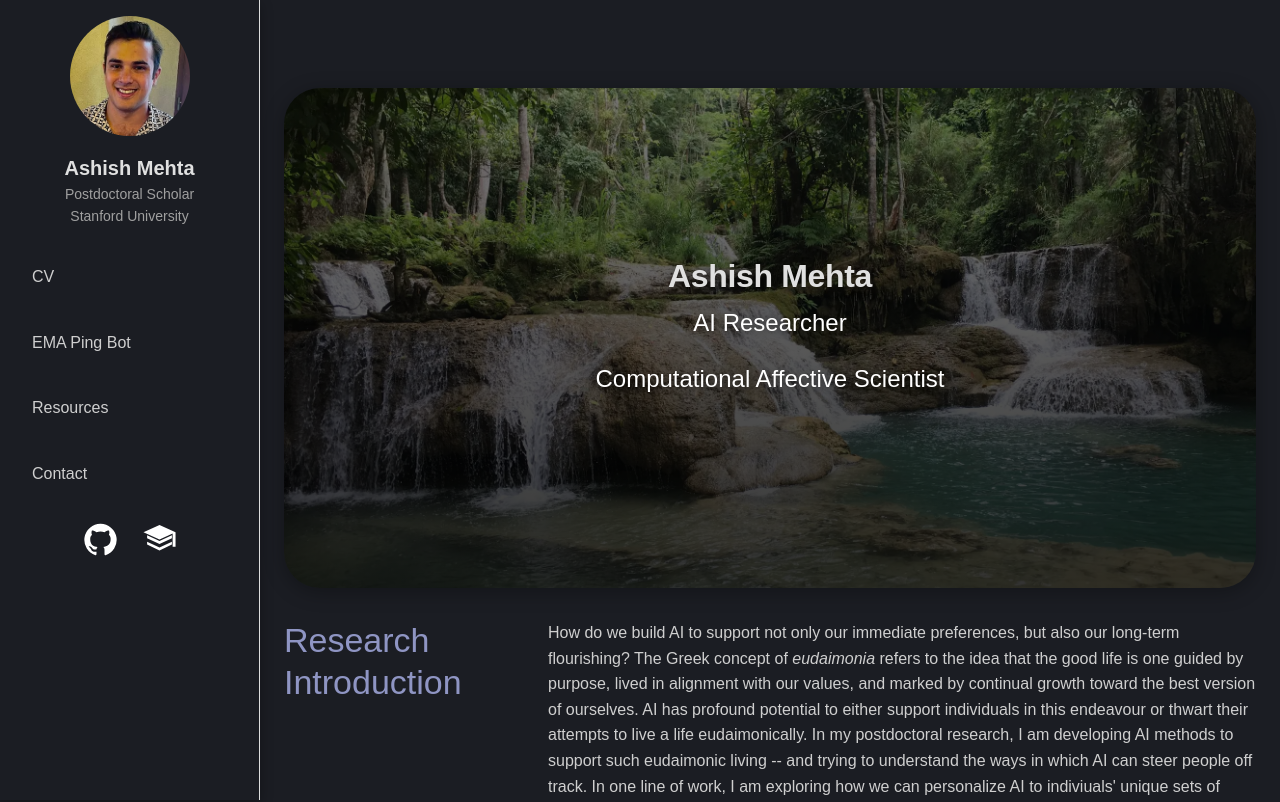
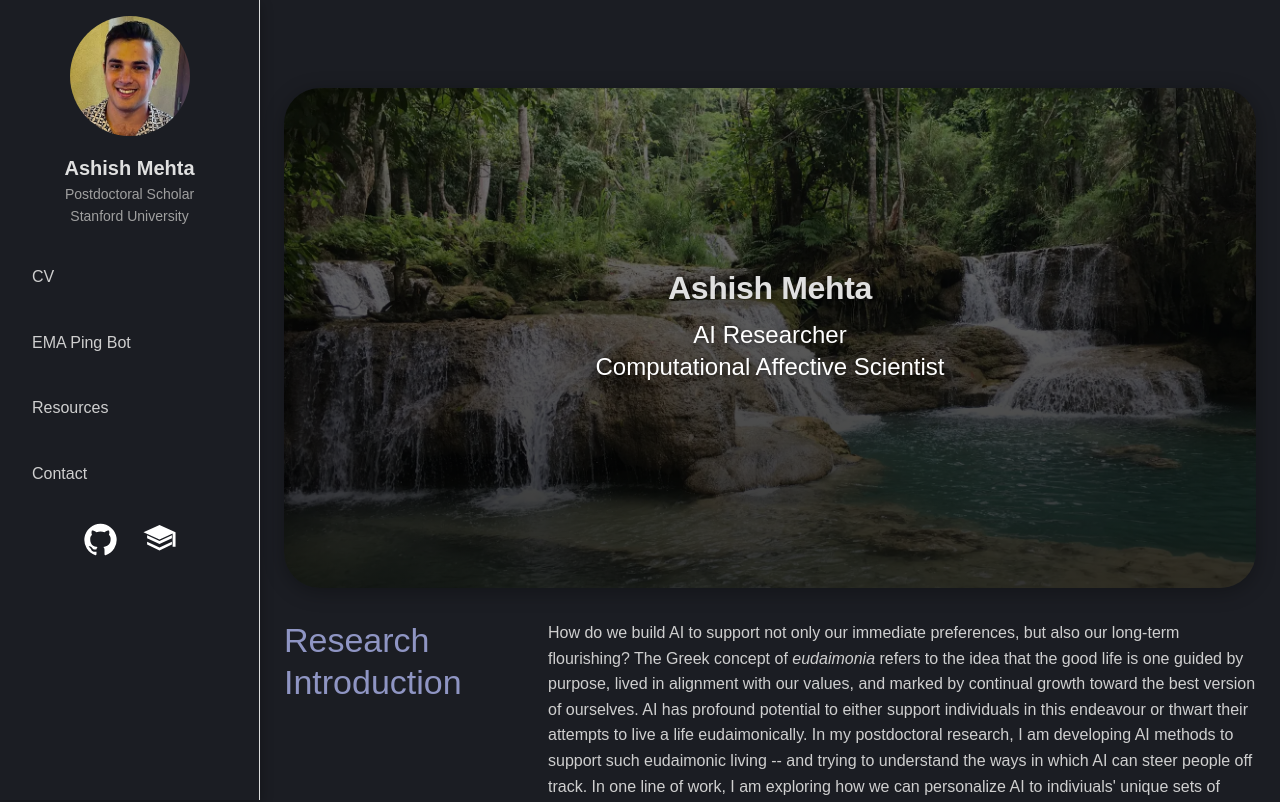
Before and after one commit to ashishkab0b/personal_site_jan2025, a React (Vite) app in the folder react_frontend/: page / in a window 1280 px wide. Shown: the top 802 px of the page. Built offline with nearby package versions, Linux system fonts and the light colour scheme.

Commit message:
hero format

```diff
--- a/react_frontend/src/components/Hero.jsx
+++ b/react_frontend/src/components/Hero.jsx
@@ -51,7 +51,7 @@ export default function Hero() {
         Ashish Mehta
       </Typography>
 
-      <Typography
+      {/* <Typography
         variant="h5"
         component="h2"
         sx={{
@@ -66,7 +66,7 @@ export default function Hero() {
         // onClick={handleOpen} // Open dialog on click
       >
         AI Researcher
-      </Typography>
+      </Typography> */}
 
       <Typography
         variant="h5"
@@ -82,6 +82,7 @@ export default function Hero() {
         }}
         onClick={handleOpen} // Open dialog on click
       >
+        AI Researcher <br />
         Computational Affective Scientist
       </Typography>
 
```
